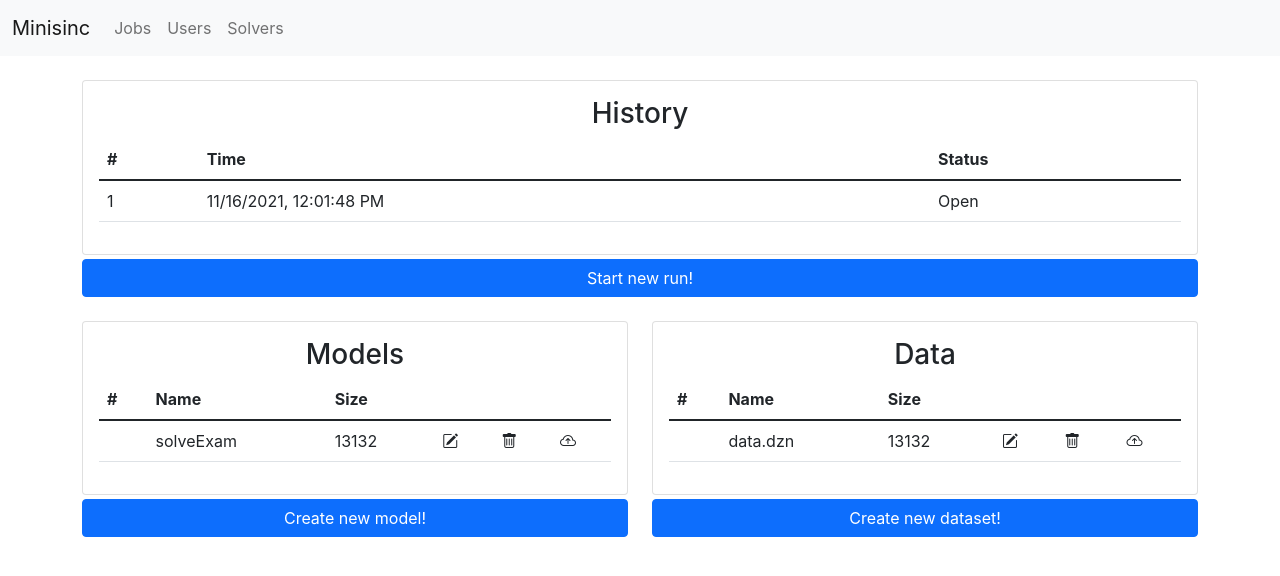
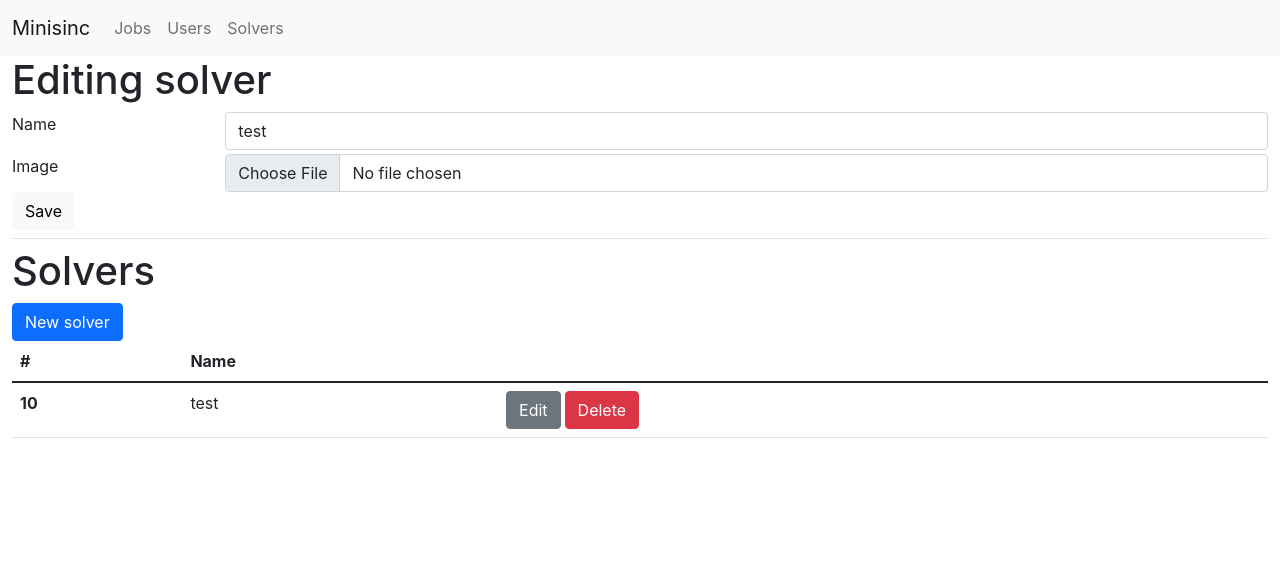
Before and after one commit to dm885-2/dm885-2.github.io, a React (Create React App) app: page /#/solvers in a window 1280 px wide. Shown: the top 576 px of the page. Built offline with nearby package versions, Linux system fonts and the light colour scheme.

Commit message:
Added solversPage && added usersPage to router

```diff
--- a/src/App.js
+++ b/src/App.js
@@ -2,6 +2,8 @@ import React, {useState} from "react";
 import {HashRouter as Router, Switch, Route, Link} from "react-router-dom";
 
 import LoginPage from "./components/LoginPage";
+import UserListPage from "./components/UserListPage";
+import SolversPage from "./components/SolversPage";
 import SignUpPage from "./components/SignUpPage";
 import HistoryPage from "./components/HistoryPage";
 import NewRunPage from "./components/NewRunPage";
@@ -29,22 +31,22 @@ export default function App()
           authToken ?
             <>
               {
-                userRank > 0 && <nav class="container-fluid navbar navbar-expand-lg navbar-light bg-light">
-                  <Link class="navbar-brand" to="/">Minisinc</Link>
+                userRank > 0 && <nav className="container-fluid navbar navbar-expand-lg navbar-light bg-light">
+                  <Link className="navbar-brand" to="/">Minisinc</Link>
 
-                  <button class="navbar-toggler" type="button" data-toggle="collapse" data-target="#navbarNav" aria-controls="navbarNav" aria-expanded="false" aria-label="Toggle navigation">
-                    <span class="navbar-toggler-icon"></span>
+                  <button className="navbar-toggler" type="button" data-toggle="collapse" data-target="#navbarNav" aria-controls="navbarNav" aria-expanded="false" aria-label="Toggle navigation">
+                    <span className="navbar-toggler-icon"></span>
                   </button>
-                  <div class="collapse navbar-collapse" id="navbarNav">
-                    <ul class="navbar-nav">
-                      <li class="nav-item active">
-                        <Link class="nav-link" to="/">Jobs</Link>
+                  <div className="collapse navbar-collapse" id="navbarNav">
+                    <ul className="navbar-nav">
+                      <li className="nav-item active">
+                        <Link className="nav-link" to="/">Jobs</Link>
                       </li>
-                      <li class="nav-item">
-                        <Link class="nav-link" to="/users">Users</Link>
+                      <li className="nav-item">
+                        <Link className="nav-link" to="/users">Users</Link>
                       </li>
-                      <li class="nav-item">
-                        <Link class="nav-link" to="/solvers">Solvers</Link>
+                      <li className="nav-item">
+                        <Link className="nav-link" to="/solvers">Solvers</Link>
                       </li>
                     </ul>
                   </div>
@@ -52,13 +54,26 @@ export default function App()
               }
 
               <Switch>
-              <Route path="/newRun">
+              <Route path="/" exact={true}>
+                <HistoryPage />
+              </Route>
+              <Route exact={true} path="/newRun">
                 <NewRunPage/>
               </Route>
-              <Route path="/model/:id">
+              {
+                userRank > 0 && <>
+                  <Route exact={true} path="/users">
+                    <UserListPage/>
+                  </Route>
+                  <Route exact={true} path="/solvers">
+                    <SolversPage/>
+                  </Route>
+                </>
+              }
+              <Route exact={true} path="/model/:id">
                 <EditModelPage/>
               </Route>
-              <Route path="/data/:id">
+              <Route exact={true} path="/data/:id">
                 <EditDataPage/>
               </Route>
               <Route path="*">
--- /dev/null
+++ b/src/components/SolversPage.js
@@ -0,0 +1,109 @@
+import React from "react";
+
+import {API} from "../helpers.js";
+
+export default class SolversPage extends React.Component {
+    state = {
+        solvers: [{
+            id: 10,
+            name: "test",
+
+        }],
+
+        editing: 0,
+    };
+
+    componentDidMount()
+    {
+        this.getData();
+    }
+
+    async getData()
+    {
+        const data = await API.call("GET", "/solvers");
+        if(data && !data.error)
+        {
+            this.setState({
+                data: data.data,
+            });
+        }
+    }
+
+    async delete(id)
+    {
+        const check = window.confirm("Are you sure you want to delete it?");
+        if(check)
+        {
+            await API.call("DELETE", "/solvers/" + id);
+            await this.getData();
+        }
+    }
+
+    async upload(e)
+    {
+        const file = e.target.files[0];
+        let data = new FormData();
+        data.append('file', file);
+
+        const resp = await API.call("PUT", "/solvers/" + this.state.editing + "/image", data, {
+            "Content-Type": "application/x-www-form-urlencoded",
+        });
+        if(resp && !resp.error)
+        {
+            alert("The file has been uploaded!");
+        }
+    }
+
+    render()
+    {
+        const isEditing = typeof this.state.editing === "number";
+        const isNew = this.state.editing === "new";
+        const editingData = isEditing ? this.state.solvers[this.state.editing] : {};
+
+        return <div className="container-fluid">
+            {
+                (isEditing || isNew) && <div className="pb-2 mb-2 border-bottom">
+                    <h1>{isEditing ? "Editing solver" : "New solver"}</h1>
+                    <div className="row">
+                        <div className="col-sm-2">
+                            <label htmlFor="name">Name</label>
+                        </div>
+                        <div className="col-sm-10 pb-1">
+                            <input className="form-control" name="name" defaultValue={editingData.name} />
+                        </div>
+                        <div className="col-sm-2">
+                            <label htmlFor="name">Image</label>
+                        </div>
+                        <div className="col-sm-10">
+                            <input className="form-control" type="file" name="name" disabled={isNew} accept=".png,.jpg" onChange={(e) => this.upload(e)} />
+                        </div>
+                    </div>
+                    <button onClick={() => this.setState({editing: "new"})} className="btn btn-light">Save</button>
+                </div>
+            }
+            <h1>Solvers</h1>
+            <button onClick={() => this.setState({editing: "new"})} className="btn btn-primary">New solver</button>
+            <table className="table">
+                <thead>
+                    <tr>
+                    <th scope="col">#</th>
+                    <th scope="col">Name</th>
+                    <th scope="col"></th>
+                    </tr>
+                </thead>
+                <tbody>
+                    {
+                        this.state.solvers.map((data, key) => <tr key={data.id}>
+                            <th scope="row">{data.id}</th>
+                            <td>{data.name}</td>
+                            <td>
+                                <button onClick={() => this.setState({editing: key})} className="btn m-1 mt-0 mb-0 btn-secondary">Edit</button>
+                                <button onClick={() => this.delete(data.id)} className="btn btn-danger">Delete</button>
+                            </td>
+                        </tr>)
+                    }
+                </tbody>
+                </table>
+        </div>
+    }
+}
--- a/src/helpers.js
+++ b/src/helpers.js
@@ -30,8 +30,8 @@ export class API {
        return fetch(`http://${IP}/${endpoint}`, {
             method,
             headers: {
+                "Content-Type": "application/json",
                 ...headers,
-                "Content-Type": "application/json",
             },
             body: body ? JSON.stringify(body) : undefined,
         })
@@ -39,10 +39,11 @@ export class API {
         .catch(_ => false);
     }
 
-    static async call(method = "GET", endpoint, body = {})
+    static async call(method = "GET", endpoint, body = {}, headers = {})
     {
         const data = await API.rawCall(method, endpoint, {
             Authorization: API.authToken ?? undefined,
+            ...headers,
         }, body);
         if(!data && API.refreshToken) // Auth token expired, refresh it and retry
         {
```
Also changed, not shown: 1 other file (tests, documents, lock files or other folders).
